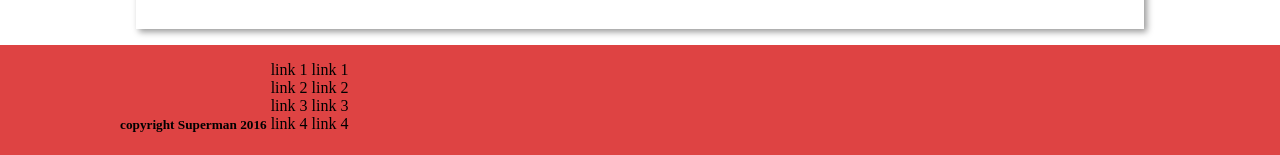
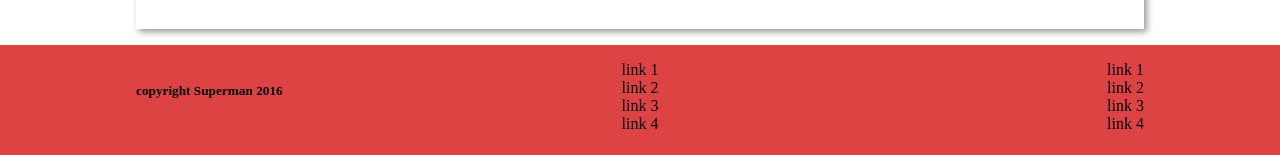
Before and after one commit to ShaunWMusic/05-flex-practice, a website: page public/index.html in a window 1280 px wide. Shown: the part 1436-1591 px from the top of the page. Drawn offline with nearby package versions, Linux system fonts and the light colour scheme; files that its build step writes are made by us from their sources.

Commit message:
Add position absolute to middle line item

```diff
--- a/public/index.html
+++ b/public/index.html
@@ -87,13 +87,13 @@
 <section class="footer">
   <div class="footer-container">
     <h5 class="footer-copyright">copyright Superman 2016</h5>
-    <ul class="footer-links">
+    <ul class="footer-links footer-links-mid">
       <li>link 1</li>
       <li>link 2</li>
       <li>link 3</li>
       <li>link 4</li>
     </ul>
-    <ul class="footer-links">
+    <ul class="footer-links footer-links-right">
       <li>link 1</li>
       <li>link 2</li>
       <li>link 3</li>
--- a/styles/components/footer.scss
+++ b/styles/components/footer.scss
@@ -1,6 +1,8 @@
 .footer-container {
+  position: relative;
   max-width: 65rem;
   margin: 0 auto;
+  padding: $gutter;
 }
 
 .footer-copyright {
@@ -9,4 +11,17 @@
 
 .footer-links {
   display: inline-block;
+
+  &-mid {
+    position: absolute;
+    top: 0;
+    right: 50%;
+    transform: translate( 50%, 0);
+
+  }
+
+  &-right {
+    float: right;
+    margin-top: 0;
+  }
 }
```
